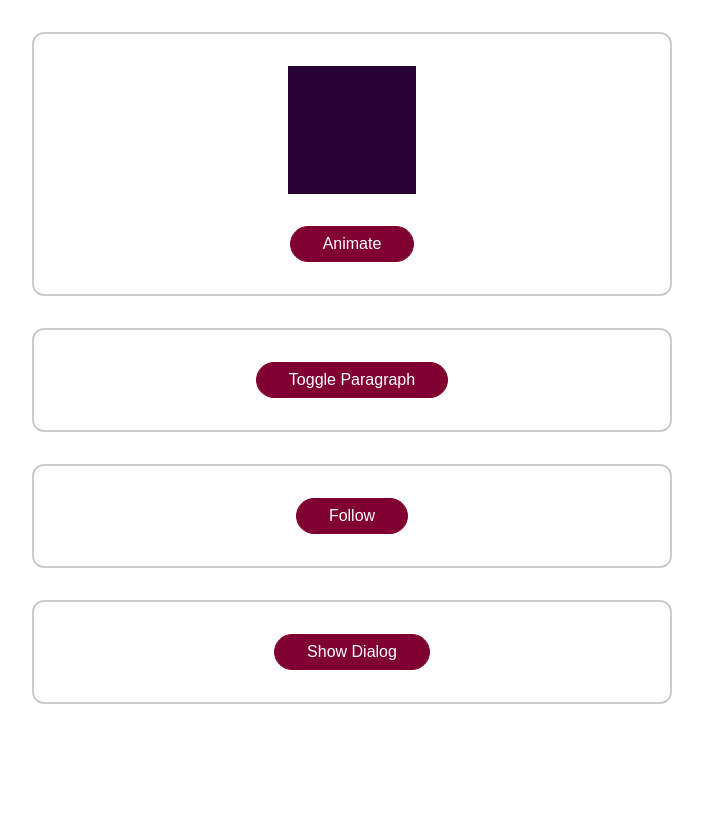
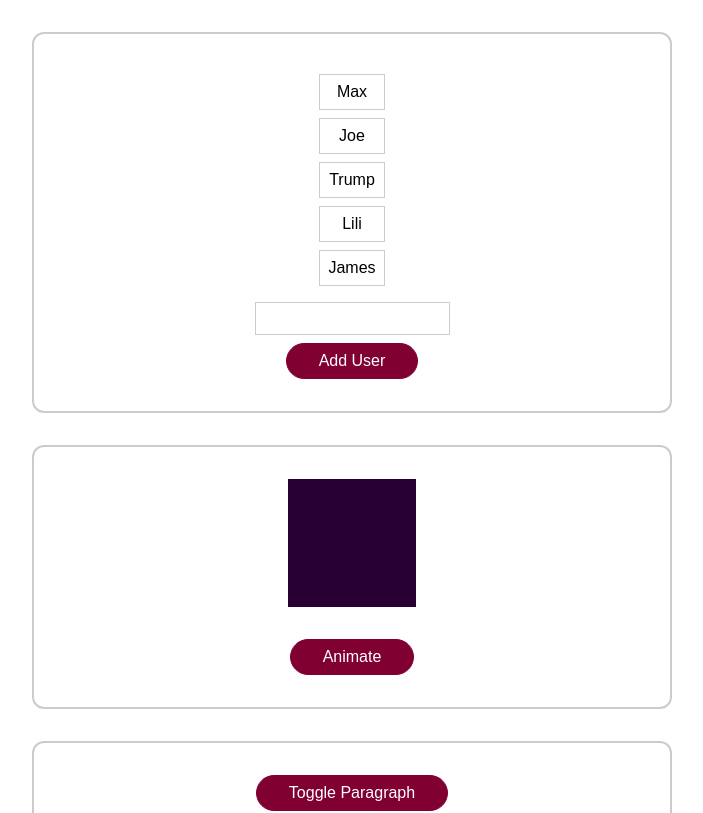
Before and after one commit to Lime5005/VueJS, a Vue app in the folder animation-transition-project/: page / in a window 1280 px wide. Shown: the top 813 px of the page, without its empty margins (288-991 px from the left). Built offline with nearby package versions, Linux system fonts and the light colour scheme.

Commit message:
a usersList component

```diff
--- a/animation-transition-project/src/App.vue
+++ b/animation-transition-project/src/App.vue
@@ -1,4 +1,7 @@
 <template>
+  <div class="container">
+    <users-list></users-list>
+  </div>
   <div class="container">
     <div class="block" :class="{animate: moveBlock}"></div>
     <button @click="animateBlock">Animate</button>
@@ -34,7 +37,12 @@
 </template>
 
 <script>
+import usersList from './components/usersList';
+
 export default {
+  components: {
+    usersList
+  },
   data() {
     return {
       moveBlock: false,
--- /dev/null
+++ b/animation-transition-project/src/components/usersList.vue
@@ -0,0 +1,42 @@
+<template>
+  <ul>
+    <li v-for="(user, index) in users" :key="user" @click="removeUser(index)">{{ user }}</li>
+  </ul>
+  <input type="text" ref="newUser">
+  <button @click="addUser">Add User</button>
+</template>
+
+<script>
+export default {
+  data() {
+    return {
+      users: ['Max', 'Joe', 'Trump', 'Lili', 'James']
+    }
+  },
+  methods: {
+    removeUser(index) {
+      return this.users.splice(index, 1)
+    },
+    addUser() {
+      const newUser = this.$refs.newUser.value;
+      this.users.unshift(newUser);
+    }
+  }
+}
+</script>
+
+<style scoped>
+ul {
+  list-style: none;
+  padding: 0;
+  margin: 0;
+}
+
+li,
+input {
+  border: 1px solid #ccc;
+  padding: 0.5rem;
+  margin: 0.5rem;
+  text-align: center;
+}
+</style>
```
